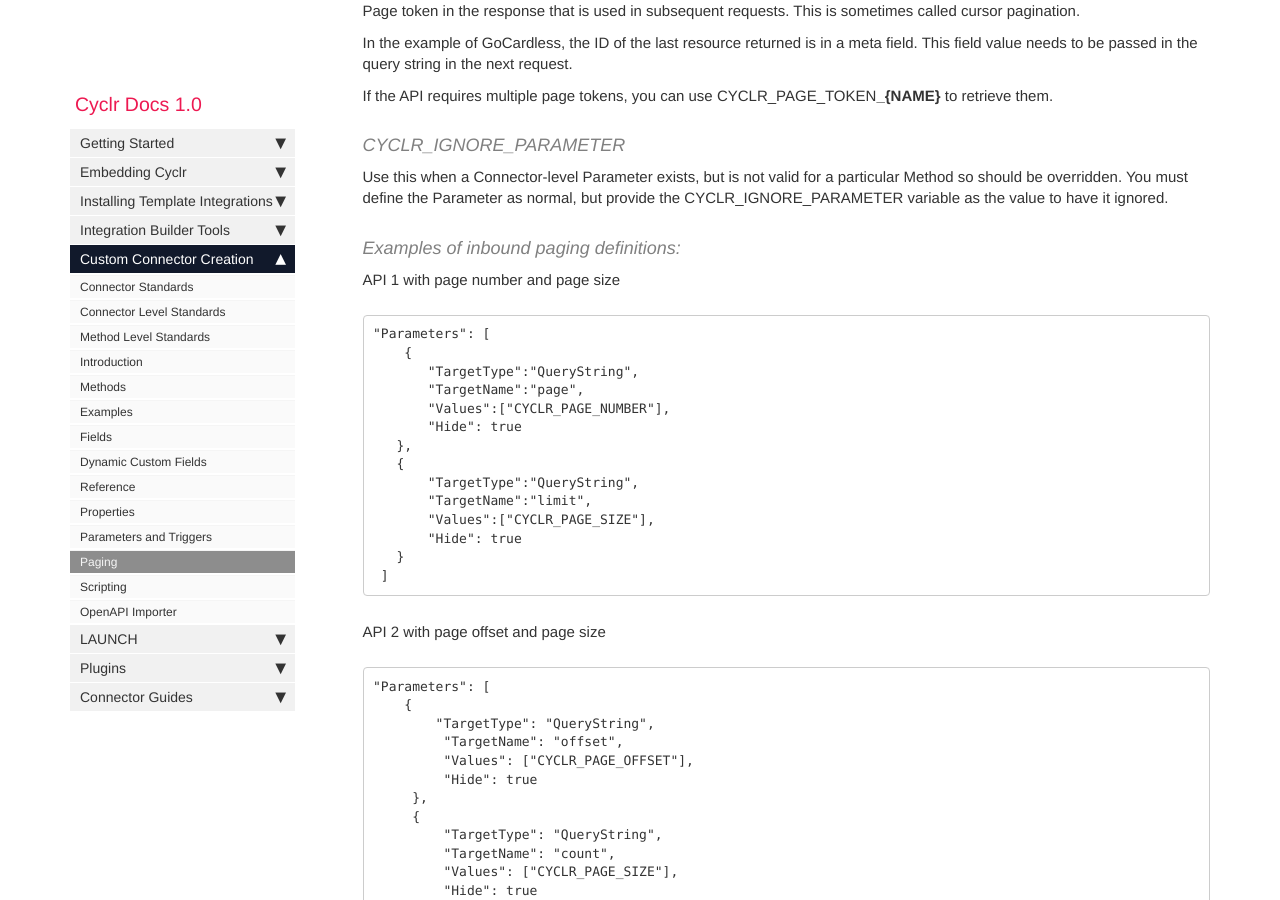
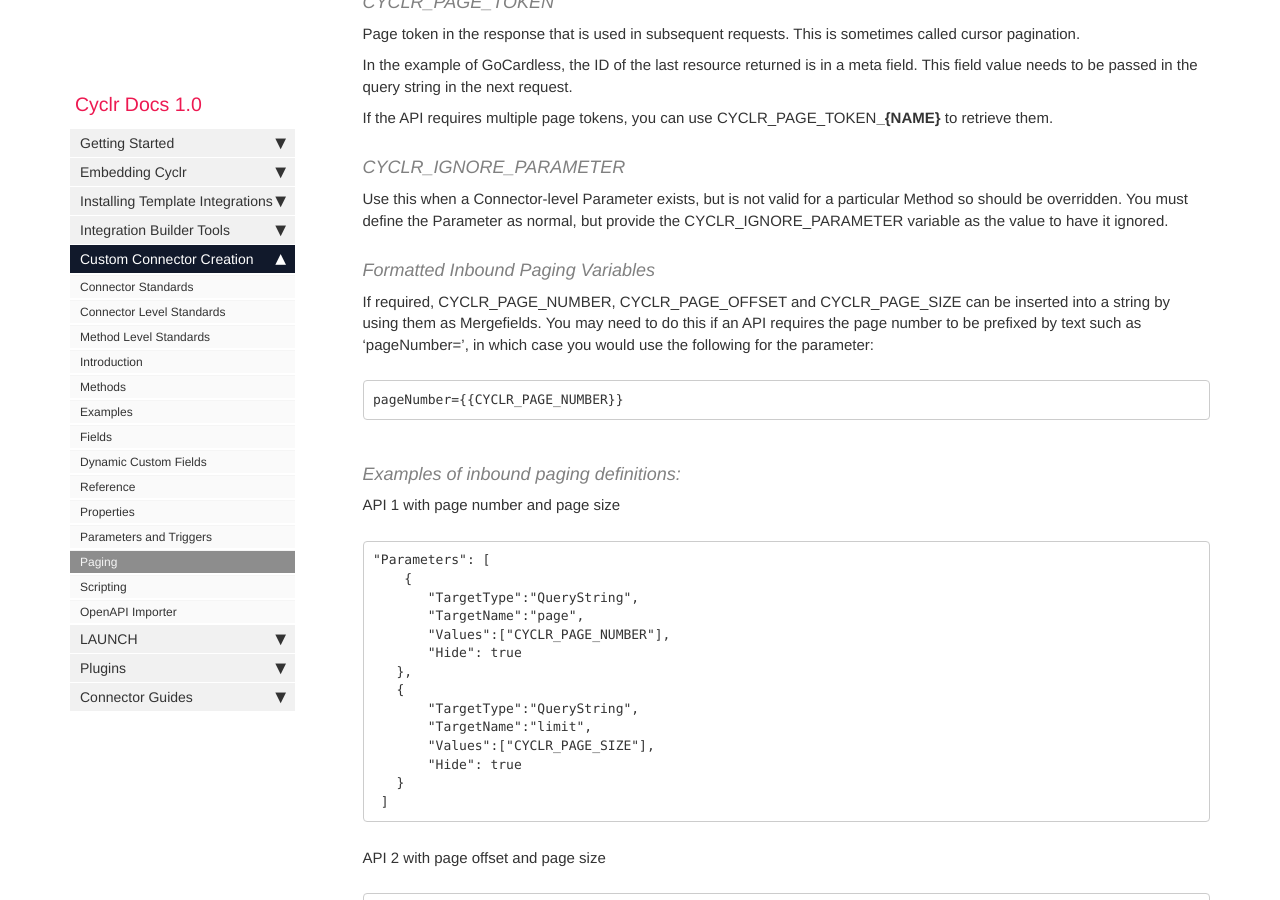
Before and after one commit to sneakysneak/docs, a Jekyll site: the page built from pages/custom-connectors/paging.md, in a window 1280 px wide and 900 px high, scrolled down 2283 px. Built offline with Jekyll 4.4.1, drawn with Linux system fonts in a browser that asks for light colours; nearby versions of some CDN libraries; comment, search, counter and statistics services are not loaded; some of the changed text lies outside the part shown.

Commit message:
Add formatted paging parameters (#55)
* Add formatted paging parameters

* Tweaked.  :)

Co-authored-by: BenCrum <ben.crum@colony101.co.uk>

```diff
--- a/pages/custom-connectors/paging.md
+++ b/pages/custom-connectors/paging.md
@@ -83,6 +83,15 @@ If the API requires multiple page tokens, you can use CYCLR_PAGE_TOKEN**_{% raw
 #### CYCLR_IGNORE_PARAMETER
 
 Use this when a Connector-level Parameter exists, but is not valid for a particular Method so should be overridden. You must define the Parameter as normal, but provide the CYCLR_IGNORE_PARAMETER variable as the value to have it ignored.
+
+#### Formatted Inbound Paging Variables
+
+If required, CYCLR_PAGE_NUMBER, CYCLR_PAGE_OFFSET and CYCLR_PAGE_SIZE can be inserted into a string by using them as Mergefields.
+You may need to do this if an API requires the page number to be prefixed by text such as 'pageNumber=', in which case you would use the following for the parameter:
+
+{% raw %}
+    pageNumber={{CYCLR_PAGE_NUMBER}}
+{% endraw %}
 
 #### Examples of inbound paging definitions:
 
```
